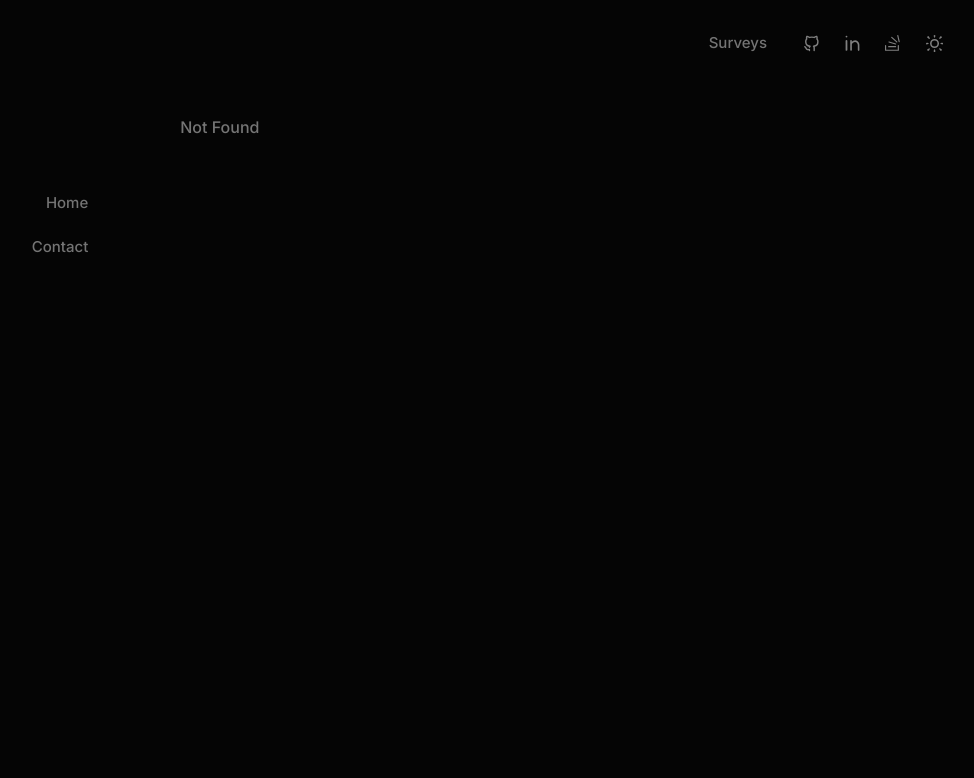
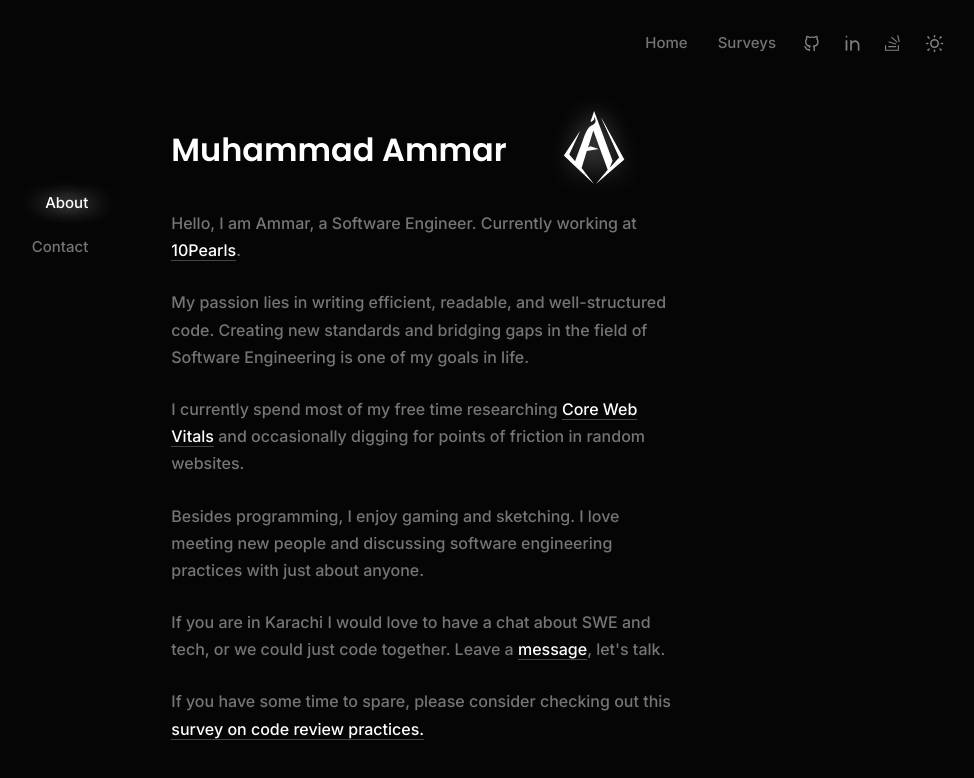
Before and after one commit to Fanoflix/personal-portfolio, a Vue app: page /about in a window 1280 px wide. Before the commit this address had no page. Shown: the top 778 px of the page, without its empty margins (285-1259 px from the left). Built offline with nearby package versions, Linux system fonts and the light colour scheme.

Commit message:
Restructured home and survey pages

```diff
--- a/src/App.vue
+++ b/src/App.vue
@@ -1,34 +1,16 @@
 <template>
-  <FNavbar @toggleSidebar="toggleSidebar" />
-
-  <div class="main-display">
-    <FSidebar ref="sidebar" :isVisible="true" />
-
-    <!-- Make this a component later-->
-    <RouterView v-slot="{ Component }">
-      <div class="current-view">
-        <Transition name="fade" mode="out-in">
-          <KeepAlive exclude="HomeView">
-            <component :is="Component"> </component>
-          </KeepAlive>
-        </Transition>
-      </div>
-    </RouterView>
-  </div>
+  <FNavbar />
+  <RouterView> </RouterView>
 </template>
 
 <script setup lang="ts">
-import { RouterView } from "vue-router";
 import { useThemeStore } from "@/stores/theme";
-import { onBeforeMount, ref } from "vue";
+import { onBeforeMount } from "vue";
 import FNavbar from "./components/navbar/FNavbar.vue";
-import FSidebar from "./components/sidebar/FSidebar.vue";
 
 const body: HTMLElement | null = document.querySelector("body");
 const themeStore = useThemeStore();
 const { setIsDark } = themeStore;
-// const sidebar = ref(null);
-const isSideBarVisible = ref(false);
 
 onBeforeMount(() => {
   let storedIsDark = JSON.parse(localStorage.getItem("isDark") || "true");
@@ -37,10 +19,6 @@ onBeforeMount(() => {
   }
   setIsDark(storedIsDark);
 });
-
-function toggleSidebar() {
-  isSideBarVisible.value = !isSideBarVisible.value;
-}
 
 // changing Body's background color according to isDark in store theme.js
 themeStore.$subscribe((_, state) => {
@@ -58,49 +36,6 @@ themeStore.$subscribe((_, state) => {
 @import "@/assets/screens.scss";
 @include base-styling;
 
-// .nav {
-//   display: flex;
-//   justify-content: space-between;
-//   width: 100%;
-//   min-height: 5vh;
-
-//   .left {
-//     display: flex;
-
-//     button {
-//       margin-right: 6px;
-//     }
-//   }
-
-//   .right {
-//     display: flex;
-//     button {
-//       margin-left: 6px;
-//     }
-//   }
-// }
-
-.main-display {
-  display: flex;
-  flex-flow: wrap row;
-  justify-content: center;
-  margin: $global-aesthetic-margin + 20px auto;
-
-  .current-view {
-    display: flex;
-    flex-direction: column;
-    width: $center-content-width;
-  }
-}
-
-@media screen and (max-width: $bp_phone) {
-  .main-display {
-    .current-view {
-      width: $phone-center-content-width;
-    }
-  }
-}
-
 .fade-enter-from {
   opacity: 0;
   transform: translateX(-1px) skewY(1deg) rotateZ(-1deg);
--- a/src/assets/variables.scss
+++ b/src/assets/variables.scss
@@ -26,13 +26,13 @@ $success-dark: #61c998;
 $error: #c0304f;
 
 $white: #ffffff;
-$white-soft: rgb(230, 230, 230);
+$white-soft: #e6e6e6;
 $white-soft2: #bbbbbb;
 $white-mute: #747474;
 $background-white: white;
 
 $black: #000000;
-$black-soft: rgb(18, 18, 18);
+$black-soft: #121212;
 $black-soft2: #252525;
 $black-mute: #929292;
 $background-black: #050505;
--- a/src/components/input/FInput.vue
+++ b/src/components/input/FInput.vue
@@ -371,7 +371,8 @@ export default {
   .input {
     &.sm {
       height: 34px;
-      font-size: 13px;
+      font-size: 14px;
+      font-weight: 400;
     }
 
     &.md {
@@ -454,7 +455,7 @@ export default {
     }
     .input,
     .textarea {
-      background-color: $black-soft2;
+      background-color: rgb(18, 18, 18);
       color: $white;
 
       &:focus {
--- a/src/components/link/FLink.vue
+++ b/src/components/link/FLink.vue
@@ -74,7 +74,7 @@ const linkClasses = computed(() => {
     // min-width: 68px;
     // height: 38px;
 
-    padding: 0px 12px;
+    padding: 0px 2px;
     font-size: 13px;
     font-weight: 500;
   }
@@ -82,7 +82,7 @@ const linkClasses = computed(() => {
     // min-width: 100px;
     // height: 48px;
 
-    padding: 0px 12px;
+    padding: 0px 3px;
     font-size: 15px;
     font-weight: 500;
   }
@@ -91,7 +91,7 @@ const linkClasses = computed(() => {
     // min-width: 120px;
     // height: 58px;
 
-    padding: 0px 22px;
+    padding: 0px 5px;
     font-size: 17px;
   }
 
--- a/src/components/mylogo/MyLogo.vue
+++ b/src/components/mylogo/MyLogo.vue
@@ -213,7 +213,7 @@ function morphLogoForward() {
 
 svg {
   overflow: visible;
-  width: 65px;
+  width: 60px;
 }
 
 .cls-1 {
--- a/src/components/navbar/FNavbar.vue
+++ b/src/components/navbar/FNavbar.vue
@@ -3,6 +3,15 @@
     <div class="left"></div>
 
     <div class="right">
+      <FLink
+        class="nav-item no-select pointer"
+        size="md"
+        type="secondary"
+        to="/"
+      >
+        Home
+      </FLink>
+
       <FLink
         class="nav-item no-select pointer"
         size="md"
--- a/src/components/sidebar/FSidebar.vue
+++ b/src/components/sidebar/FSidebar.vue
@@ -1,6 +1,6 @@
 <template>
   <section ref="sidebar" class="side-bar" :class="sidebarClasses">
-    <FLink size="md" type="secondary" to="/"> Home </FLink>
+    <FLink size="md" type="secondary" to="/about"> About </FLink>
 
     <FLink size="md" type="secondary" to="/contact"> Contact </FLink>
   </section>
--- a/src/router/index.ts
+++ b/src/router/index.ts
@@ -1,6 +1,7 @@
 import { createRouter, createWebHistory } from "vue-router";
-import HomeView from "../views/HomeView.vue";
-import ContactPage from "../views/ContactPage.vue";
+import HomeView from "../views/Home/HomeView.vue";
+import HomeViewContact from "../views/Home/HomeViewContact.vue";
+import HomeViewAbout from "../views/Home/HomeViewAbout.vue";
 import NotFound from "../views/NotFound.vue";
 import Survey from "../views/Survey.vue";
 
@@ -11,16 +12,27 @@ const router = createRouter({
       path: "/",
       name: "home",
       component: HomeView,
+      children: [
+        {
+          path: "about",
+          name: "about",
+          component: HomeViewAbout,
+        },
+        {
+          path: "contact",
+          name: "contact",
+          component: HomeViewContact,
+        },
+        {
+          path: "",
+          component: HomeViewAbout,
+        },
+      ],
     },
     {
       path: "/survey",
       name: "survey",
       component: Survey,
-    },
-    {
-      path: "/contact",
-      name: "contact",
-      component: ContactPage,
     },
     // {
     //   path: "/about",
--- /dev/null
+++ b/src/views/Home/HomeView.vue
@@ -0,0 +1,47 @@
+<template>
+  <div class="homeview">
+    <FSidebar />
+
+    <RouterView v-slot="{ Component }">
+      <div class="current-view">
+        <Transition name="fade" mode="out-in">
+          <KeepAlive include="HomeViewContact">
+            <component :is="Component"> </component>
+          </KeepAlive>
+        </Transition>
+      </div>
+    </RouterView>
+  </div>
+</template>
+
+<script setup lang="ts">
+import FSidebar from "@/components/sidebar/FSidebar.vue";
+</script>
+
+<style lang="scss">
+@import "@/assets/variables.scss";
+@import "@/assets/base-styling.scss";
+@import "@/assets/screens.scss";
+@include base-styling;
+
+.homeview {
+  display: flex;
+  flex-flow: wrap row;
+  justify-content: center;
+  margin: $global-aesthetic-margin + 20px auto;
+
+  .current-view {
+    display: flex;
+    flex-direction: column;
+    width: $center-content-width;
+  }
+}
+
+@media screen and (max-width: $bp_phone) {
+  .homeview {
+    .current-view {
+      width: $phone-center-content-width;
+    }
+  }
+}
+</style>
--- a/src/views/ContactPage.vue
+++ b/src/views/Home/HomeViewContact.vue
@@ -28,8 +28,8 @@
 </template>
 
 <script setup lang="ts">
-import FInput from "../components/input/FInput.vue";
-import FButton from "../components/button/FButton.vue";
+import FInput from "@/components/input/FInput.vue";
+import FButton from "@/components/button/FButton.vue";
 import { onActivated, onMounted, ref } from "vue";
 
 const firstInput = ref(null);
@@ -40,6 +40,12 @@ onMounted(() => {
 onActivated(() => {
   firstInput.value?.input.focus();
 });
+</script>
+
+<script lang="ts">
+export default {
+  name: "HomeViewContact",
+};
 </script>
 
 <style lang="scss">
@@ -55,7 +61,6 @@ onActivated(() => {
   .field:first-child {
     margin: 0;
   }
-
 }
 
 @media screen and (max-width: $bp-phone) {
--- a/src/views/Survey.vue
+++ b/src/views/Survey.vue
@@ -1,10 +1,5 @@
 <template>
   <section class="questionnaire" v-if="isFinished && !error">
-    <!-- v-if="error" fetching the survey, then show an error card -->
-    <!-- v-if="isLoading" then show a spinner -->
-    <!-- v-if="isFinished" -->
-
-    <!-- <pre>{{ data }}</pre> -->
     <FContainer
       class="question"
       padding="1"
```
Also changed, not shown: src/views/Home/HomeViewAbout.vue (renamed from src/views/HomeView.vue).
